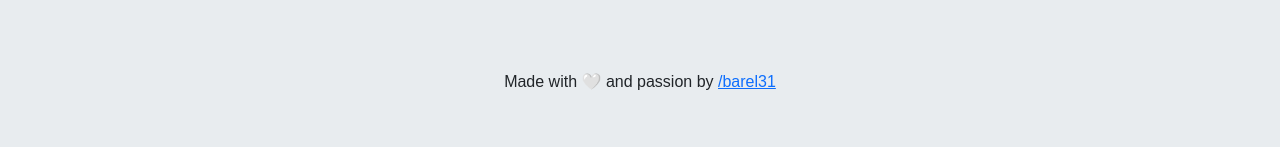
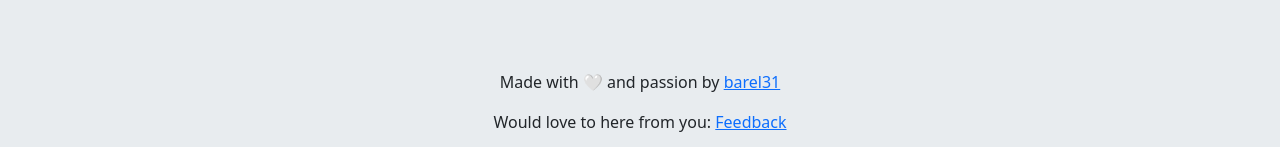
Before and after one commit to barel31/Secrets, a React (Create React App) app in the folder client/: page /secrets in a window 1280 px wide. Shown: the part 688-835 px from the top of the page. Before the commit the page ends 800 px from the top, so only its background shows below. Built offline with nearby package versions, Linux system fonts and the light colour scheme; no server answers.

Commit message:
prepare for merge

```diff
--- a/client/package.json
+++ b/client/package.json
@@ -1,5 +1,5 @@
 {
-  "name": "client",
+  "name": "secrets-client",
   "version": "0.1.0",
   "private": true,
   "dependencies": {
--- a/client/src/App.jsx
+++ b/client/src/App.jsx
@@ -37,6 +37,7 @@ function App() {
 	const [fetched, setFetched] = useState(isLocal3001);
 	const [secrets, setSecrets] = useState();
 
+	// eslint-disable-next-line
 	useEffect(() => fetchData(), []);
 
 	const fetchData = (secretsOnly = false) => {
--- a/client/src/App.scss
+++ b/client/src/App.scss
@@ -1,4 +1,4 @@
-// @import '~bootstrap/scss/bootstrap';
+@import '~bootstrap/scss/bootstrap';
 
 .App {
 	background-color: #e8ecef;
--- a/client/src/components/Auth/Login.jsx
+++ b/client/src/components/Auth/Login.jsx
@@ -19,6 +19,7 @@ export default function Login() {
 			toast.warning('You already logged in. rediect you to Secrets page.');
 			nav('/secrets');
 		}
+	// eslint-disable-next-line
 	}, [user]);
 
 	const google = () => {
--- a/client/src/components/Auth/Logout.jsx
+++ b/client/src/components/Auth/Logout.jsx
@@ -10,5 +10,6 @@ export default function Logout() {
 	useEffect(() => {
 		logInOutHandler();
 		nav('/');
+	// eslint-disable-next-line
 	}, []);
 }
--- a/client/src/components/CallBack.jsx
+++ b/client/src/components/CallBack.jsx
@@ -17,6 +17,7 @@ export default function CallBack() {
 			toast.error('Login was failed.');
 			nav('/login');
 		} else nav('/secrets');
+	// eslint-disable-next-line
 	}, []);
 
 	return <>redirect...</>;
--- a/client/src/components/Footer.jsx
+++ b/client/src/components/Footer.jsx
@@ -1,13 +1,19 @@
 import React from 'react';
+import { Link } from 'react-router-dom';
 
 export default function Footer() {
 	return (
 		<div className="Footer">
 			<footer>
-				Made with 🤍 and passion by{' '}
-				<a href="https://github.com/barel31/" target="_blank">
-					/barel31
-				</a>
+				<p>
+					Made with 🤍 and passion by{' '}
+					<a href="https://github.com/barel31/" target="_blank" rel="noreferrer" aria-describedby='sad'>
+						barel31
+					</a>
+				</p>
+				<p>
+					Would love to here from you: <Link to={'/feedback'}>Feedback</Link>
+				</p>
 			</footer>
 		</div>
 	);
--- a/client/src/components/HomePage/HomePage.jsx
+++ b/client/src/components/HomePage/HomePage.jsx
@@ -1,5 +1,4 @@
-import React, { useContext } from 'react';
-import { useEffect } from 'react';
+import React, { useContext, useEffect } from 'react';
 import { useNavigate, Link } from 'react-router-dom';
 import Context from '../../Context';
 
@@ -11,6 +10,7 @@ export default function HomePage() {
 
 	useEffect(() => {
 		if (user?.id) nav('/secrets');
+	// eslint-disable-next-line
 	}, [user]);
 
 	return (
--- a/client/src/components/Secrets.jsx
+++ b/client/src/components/Secrets.jsx
@@ -6,6 +6,7 @@ import { Spinner } from 'react-bootstrap';
 export default function Secrets() {
 	const { user, secrets, fetchData } = useContext(Context);
 
+	// eslint-disable-next-line
 	useEffect(() => fetchData(true), []);
 
 	return (
@@ -22,7 +23,7 @@ export default function Secrets() {
 								</p>
 							))
 						) : (
-							<p className="secret-text">No Secrets submited yet, You can be the first!</p>
+							<p className="secret-text">No Secrets yet, You can be the first!</p>
 						)
 					) : (
 						<Spinner animation="border" variant="dark" />
--- a/client/src/components/Submit.jsx
+++ b/client/src/components/Submit.jsx
@@ -10,7 +10,6 @@ export default function Submit() {
 	const nav = useNavigate();
 
 	const [fetchState, setFetchState] = useState({ switch: -1, button: -1 });
-	const [privateCheck, setPrivateCheck] = useState(false);
 
 	const { user, fetched, fetchData, toastUpdate } = useContext(Context);
 
@@ -21,6 +20,7 @@ export default function Submit() {
 			toast.warn("You're not logged in. Redirect to login page.");
 			nav('/login');
 		}
+	// eslint-disable-next-line
 	}, [fetched]);
 
 	const deleteSecret = (secretIndex) => {
@@ -81,7 +81,7 @@ export default function Submit() {
 		const secret = secretInput.current.value;
 
 		axios
-			.post(`${process.env.REACT_APP_WEB_URL}/api/user/secrets`, { secret, isPrivate: privateCheck })
+			.post(`${process.env.REACT_APP_WEB_URL}/api/user/secrets`, { secret, isPrivate: false })
 			.then((res) => {
 				setFetchState({ switch: -1, button: -1 });
 
```
